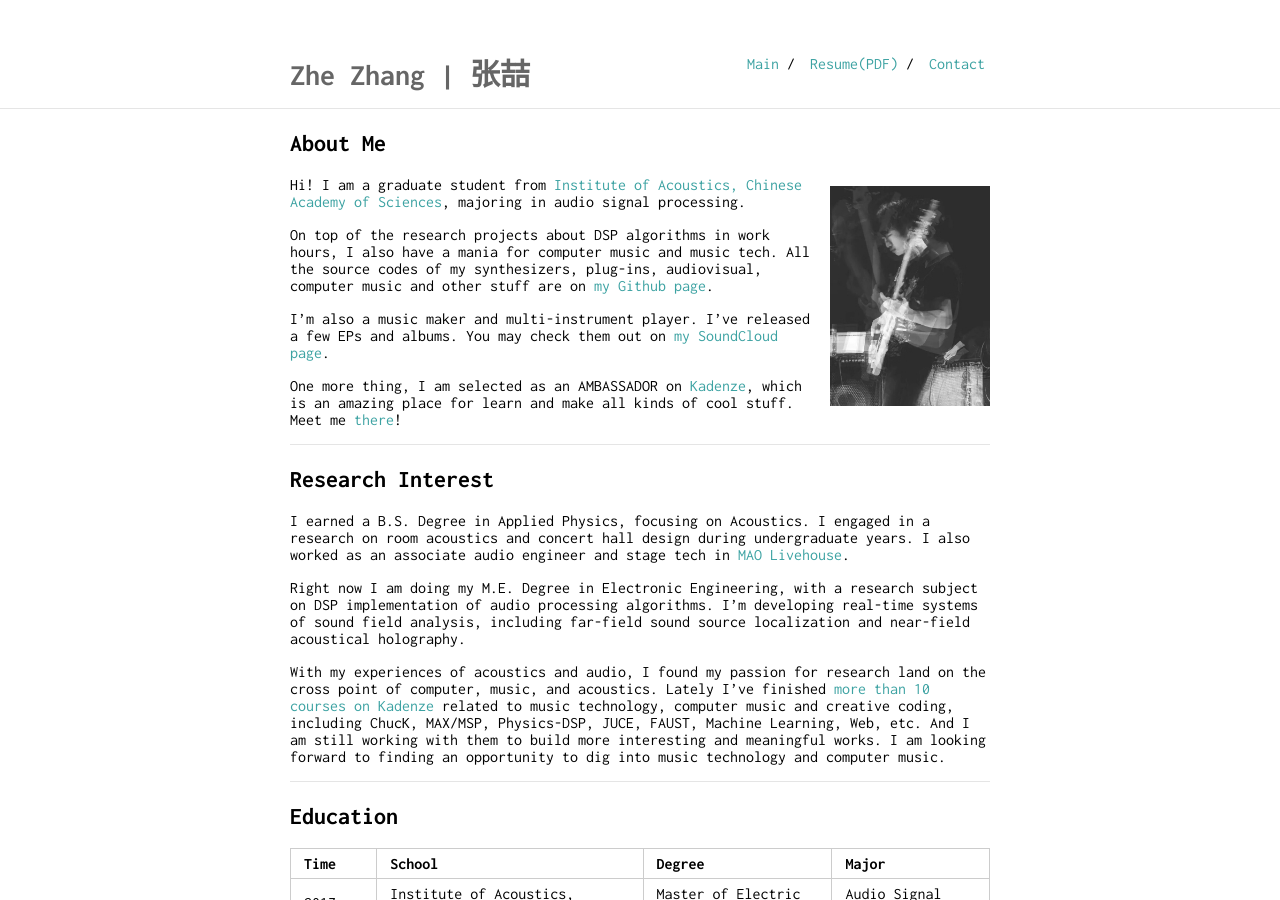
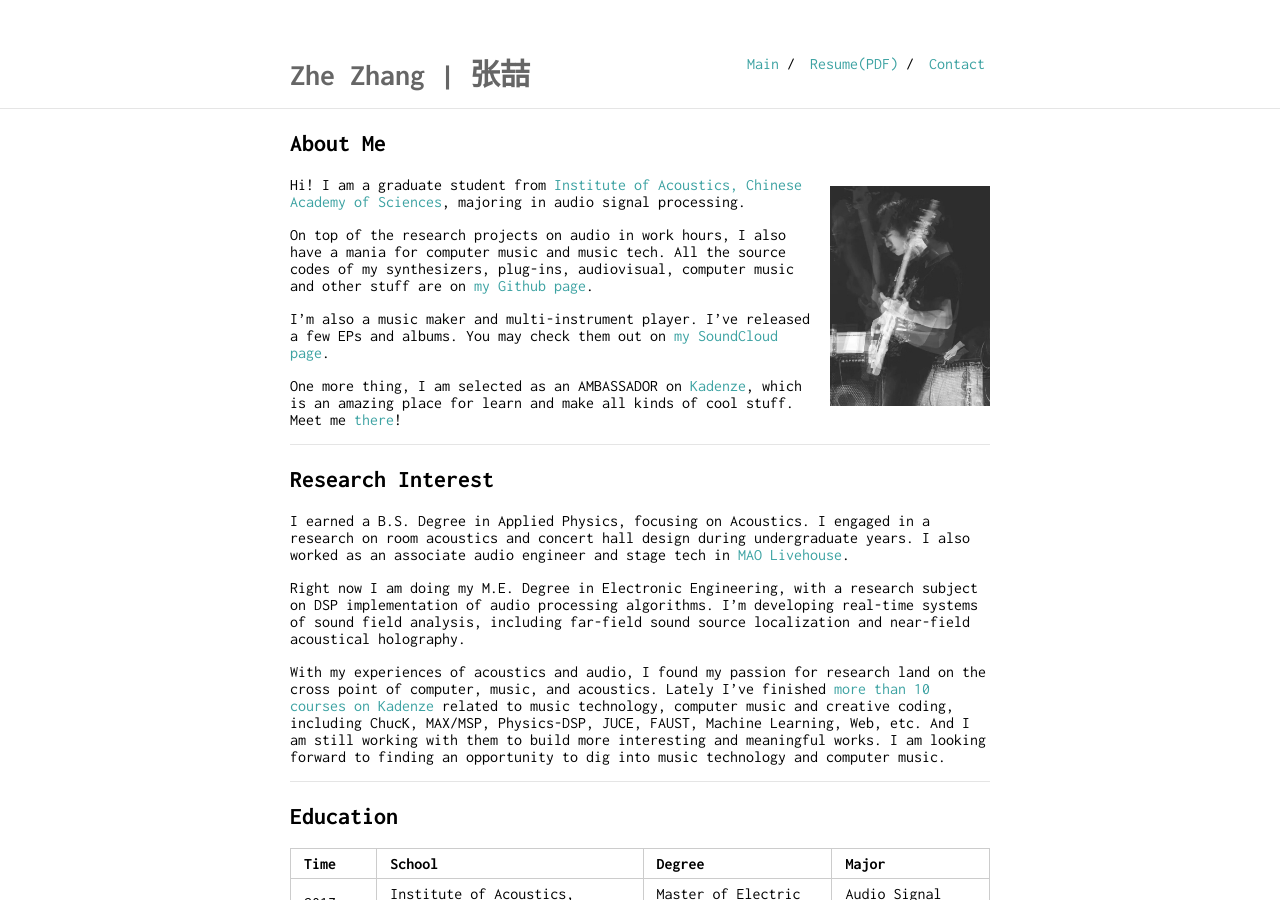
Before and after one commit to Paranoid2droid/cv, a Jekyll site: the page built from index.md, in a window 1280 px wide and 900 px high. Built offline with Jekyll 4.4.1, drawn with Linux system fonts in a browser that asks for light colours.

Commit message:
small fix

```diff
--- a/index.md
+++ b/index.md
@@ -9,7 +9,7 @@ title: Zhe Zhang | 张喆
 
 Hi! I am a graduate student from [Institute of Acoustics, Chinese Academy of Sciences](http://english.ioa.cas.cn/){:target="_blank"}, majoring in audio signal processing.
 
-On top of the research projects about DSP algorithms in work hours, I also have a mania for computer music and music tech. All the source codes of my synthesizers, plug-ins, audiovisual, computer music and other stuff are on [my Github page](https://github.com/Paranoid2droid){:target="_blank"}.
+On top of the research projects on audio in work hours, I also have a mania for computer music and music tech. All the source codes of my synthesizers, plug-ins, audiovisual, computer music and other stuff are on [my Github page](https://github.com/Paranoid2droid){:target="_blank"}.
 
 I'm also a music maker and multi-instrument player. I've released a few EPs and albums. You may check them out on [my SoundCloud page](https://soundcloud.com/paranoid2droid){:target="_blank"}.
 
```
